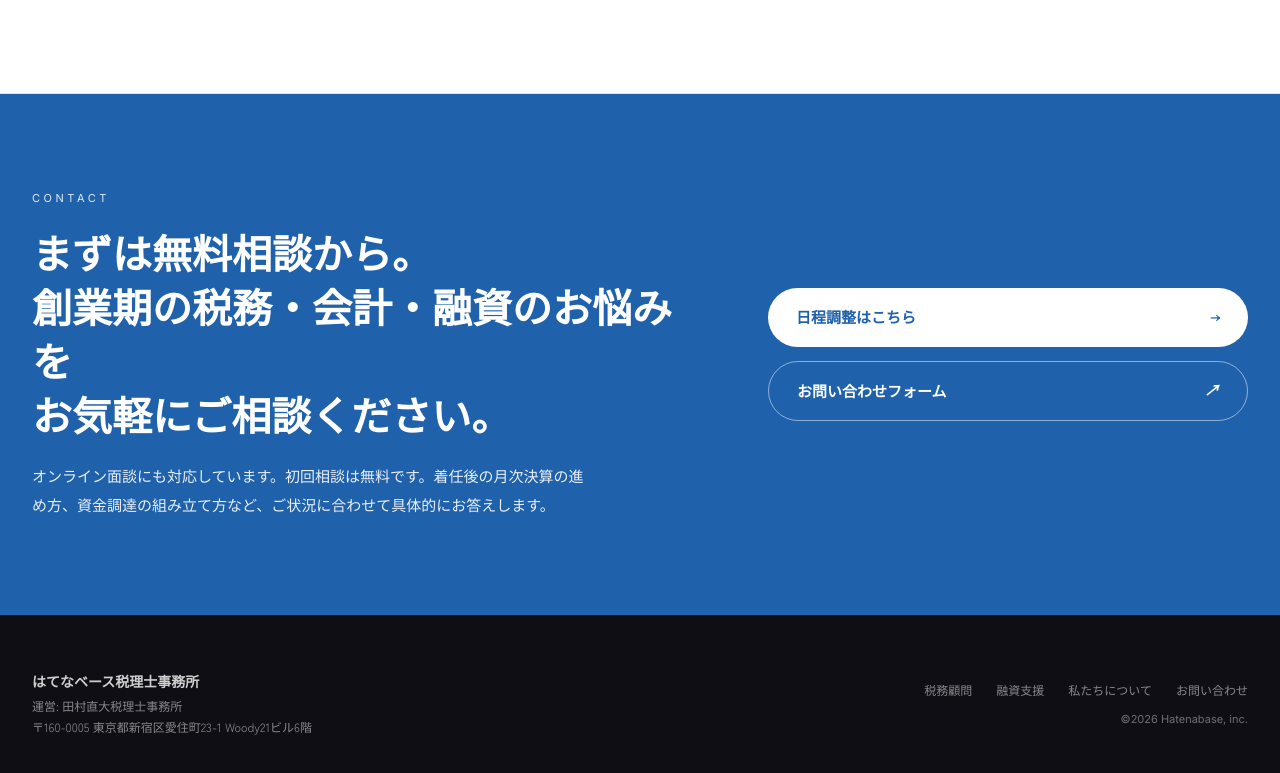
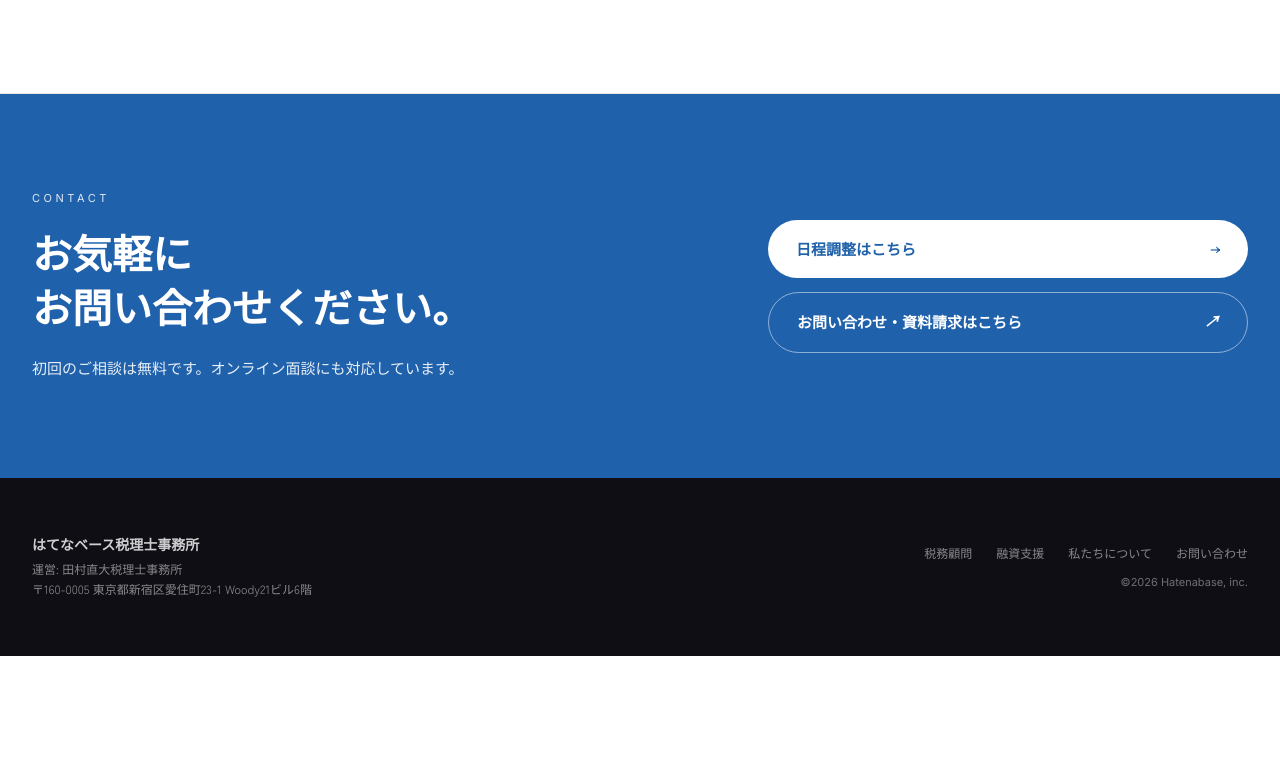
Before and after one commit to HatenaBase/tax-office-preview, a plain HTML site: page tax-accountant-preview.html in a window 1280 px wide. Shown: the part 4698-5471 px from the top of the page. After the commit the page ends 5354 px from the top, so only its background shows below. Drawn offline with nearby package versions, Linux system fonts and the light colour scheme.

Commit message:
CTA文言を全ページで統一: 見出し「お気軽にお問い合わせください」、ボタン「日程調整はこちら」「お問い合わせ・資料請求はこちら」
Co-Authored-By: Claude Opus 4.6 <noreply@anthropic.com>

```diff
--- a/tax-accountant-preview.html
+++ b/tax-accountant-preview.html
@@ -785,12 +785,11 @@
       <div>
         <p class="cta-blue__label">CONTACT</p>
         <h2 class="cta-blue__title">
-          まずは無料相談から。<br>
-          創業期の税務・会計・融資のお悩みを<br>
-          お気軽にご相談ください。
+          お気軽に<br>
+          お問い合わせください。
         </h2>
         <p class="cta-blue__lead">
-          オンライン面談にも対応しています。初回相談は無料です。着任後の月次決算の進め方、資金調達の組み立て方など、ご状況に合わせて具体的にお答えします。
+          初回のご相談は無料です。オンライン面談にも対応しています。
         </p>
       </div>
       <div class="cta-blue__buttons">
@@ -798,7 +797,7 @@
           <span>日程調整はこちら</span><span class="arrow">→</span>
         </a>
         <a href="/contact" class="cta-blue__btn cta-blue__btn--outline">
-          <span>お問い合わせフォーム</span><span class="arrow">↗</span>
+          <span>お問い合わせ・資料請求はこちら</span><span class="arrow">↗</span>
         </a>
       </div>
     </div>
```
Also changed, not shown: about-us-preview.html (+4 -5 lines), financing-support-preview.html (+4 -4 lines), onboarding-preview.html (+4 -4 lines), tax-advisor-preview.html (+4 -5 lines).
